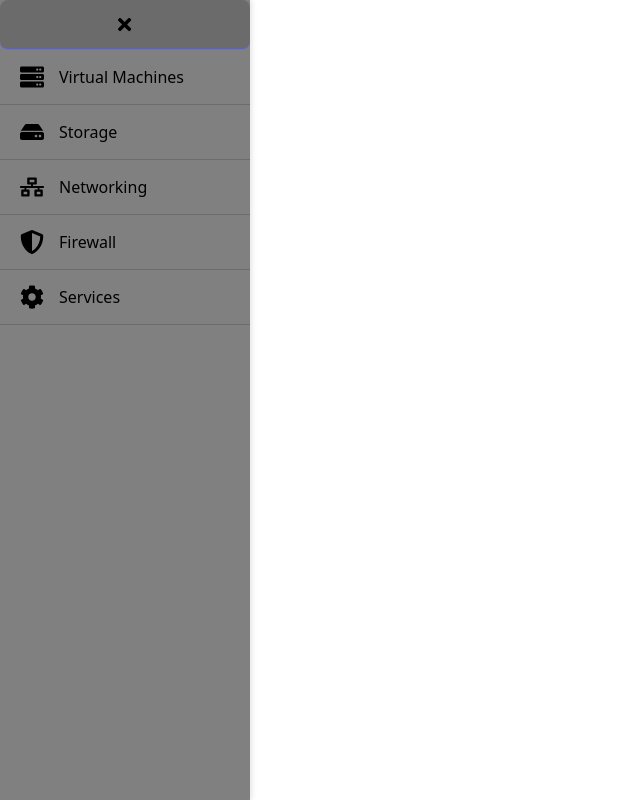
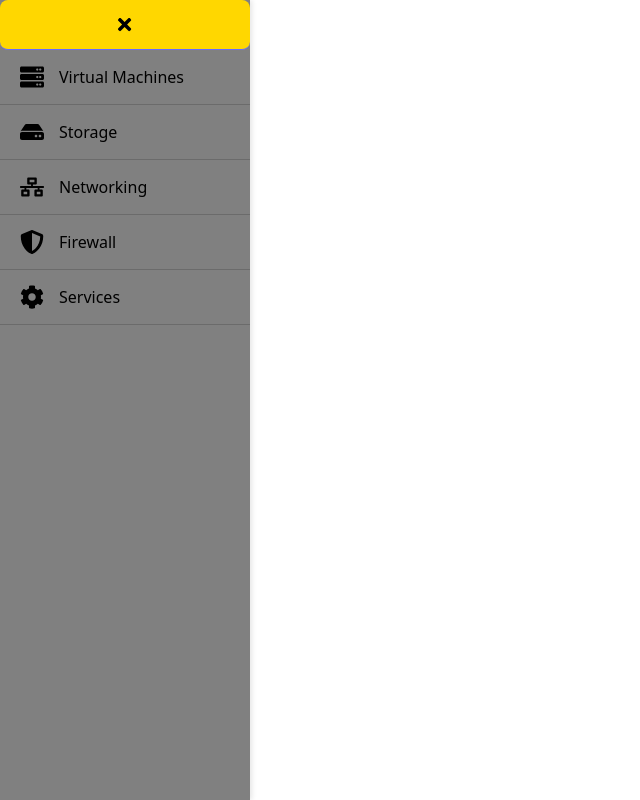
Before and after one commit to valueiron/pve-portal, a React (Vite) app: page / in a window 1280 px wide. In both pictures the pointer is over the button "Collapse navigation". Shown: the whole page, without its empty margins (0-640 px from the left). Built offline with nearby package versions, Linux system fonts and the light colour scheme.

Commit message:
change hover color

```diff
--- a/src/Nav.css
+++ b/src/Nav.css
@@ -62,7 +62,7 @@
 }
 
 .nav-toggle:hover {
-    background-color: #6b6b6b;
+    background-color: #FFD700;
 }
 
 /* Navigation List */
```
